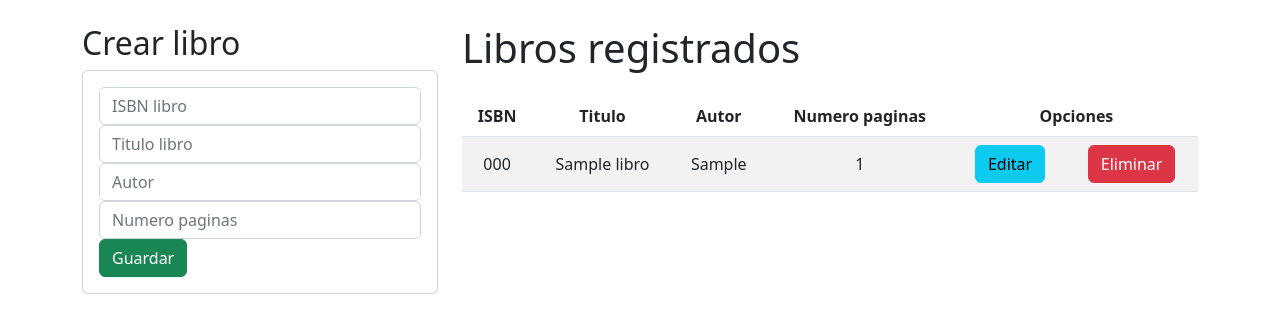
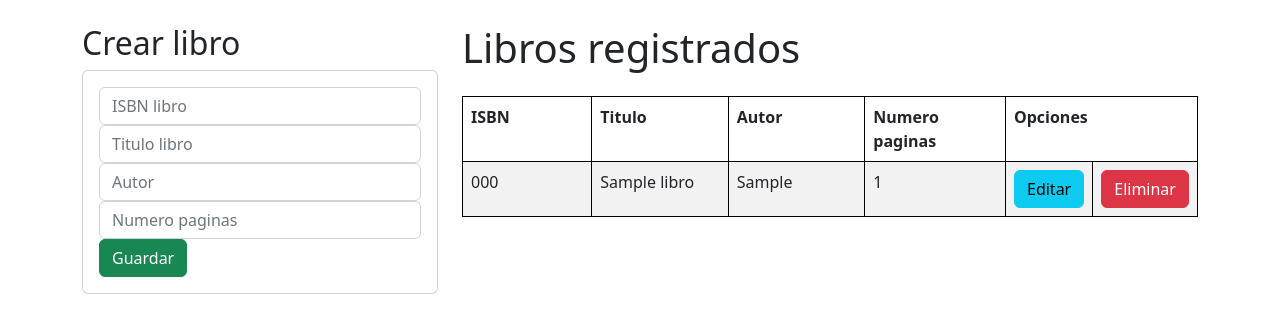
Before and after one commit to mrygr/libreria, a Django app: page /gestionLibros/ in a window 1280 px wide. Shown: the part 56-389 px from the top of the page. Run offline with Django 4.2, Linux system fonts and the light colour scheme; tables that the repository leaves empty hold one stand-in row (values such as "Sample post").

Commit message:
Prueba estilos

```diff
--- a/Aplicaciones/sistema/static/css/gestionUsuarios.css
+++ b/Aplicaciones/sistema/static/css/gestionUsuarios.css
@@ -1,5 +1,7 @@
 th,
 td{
-    text-align: center;
-    vertical-align: middle;
+   width: 25%;
+   text-align: left;
+   vertical-align: top;
+   border: 1px solid #000;
 }
```
